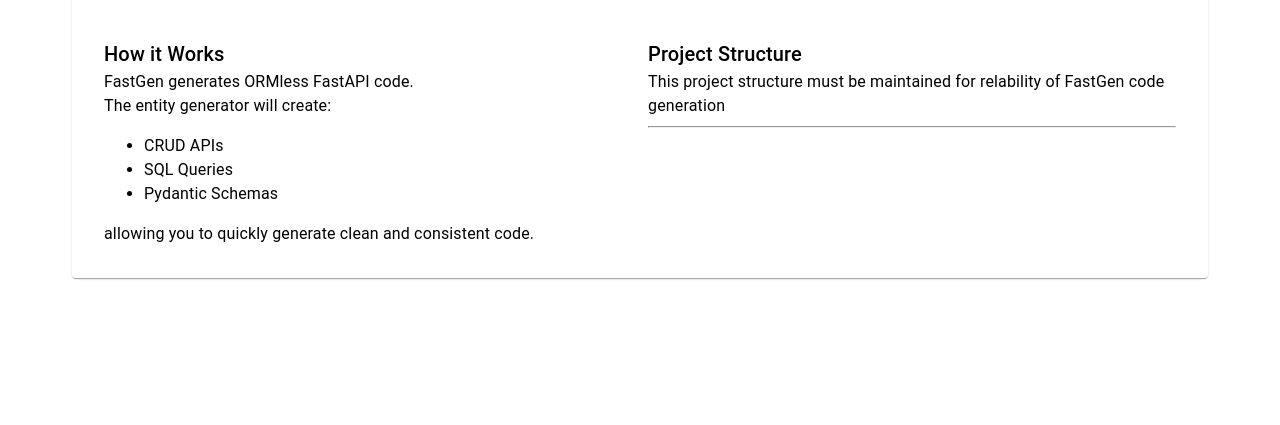
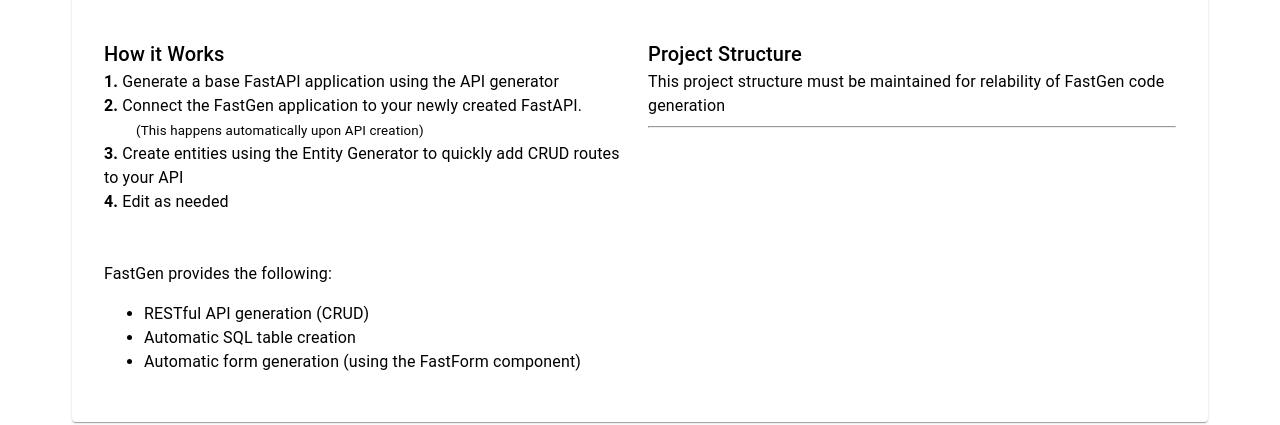
Before and after one commit to treytose/fastgen-web, a Next.js app: page / in a window 1280 px wide. Shown: the part 292-717 px from the top of the page. Built offline with nearby package versions, Linux system fonts and the light colour scheme; no server answers.

Commit message:
updated guide with clearer instructions

```diff
--- a/sections/Guide.tsx
+++ b/sections/Guide.tsx
@@ -47,7 +47,8 @@
                     { name: "__init__.py" },
                     {
                         name: "libcustomer.py",
-            description: "Contains CRUD queries for a customer entity",
+                        description:
+                            "Contains CRUD queries for a customer entity",
                     },
                 ],
                 description:
@@ -91,22 +92,42 @@
             <Grid container spacing={2}>
                 <Grid item xs={12} md={6}>
                     <Typography variant="h6"> How it Works </Typography>
-          <Typography>FastGen generates ORMless FastAPI code.</Typography>
-          <Typography> The entity generator will create: </Typography>
+                    <Typography>
+                        <strong> 1. </strong> Generate a base FastAPI
+                        application using the API generator
+                    </Typography>
+                    <Typography>
+                        <strong> 2. </strong> Connect the FastGen application to
+                        your newly created FastAPI.
+                        <br />
+                        <small style={{ marginLeft: "2rem" }}>
+                            (This happens automatically upon API creation){" "}
+                        </small>
+                    </Typography>
+                    <Typography>
+                        <strong> 3. </strong> Create entities using the Entity
+                        Generator to quickly add CRUD routes to your API
+                    </Typography>
+                    <Typography>
+                        <strong> 4. </strong> Edit as needed
+                    </Typography>
+                    <Typography sx={{ marginTop: "3rem" }}>
+                        FastGen provides the following:
+                    </Typography>
                     <ul>
-            <li> CRUD APIs </li>
-            <li> SQL Queries </li>
-            <li> Pydantic Schemas </li>
+                        <li> RESTful API generation (CRUD) </li>
+                        <li> Automatic SQL table creation </li>
+                        <li>
+                            Automatic form generation (using the FastForm
+                            component)
+                        </li>
                     </ul>
-          <Typography>
-            allowing you to quickly generate clean and consistent code.
-          </Typography>
                 </Grid>
                 <Grid item xs={12} md={6}>
                     <Typography variant="h6"> Project Structure </Typography>
                     <Typography>
-            This project structure must be maintained for relability of FastGen
-            code generation
+                        This project structure must be maintained for relability
+                        of FastGen code generation
                     </Typography>
                     <hr />
                     <FileTree tree={projectStructure} expanded={["app"]} />
```
Lines whose indentation alone changed are shown as unchanged.
